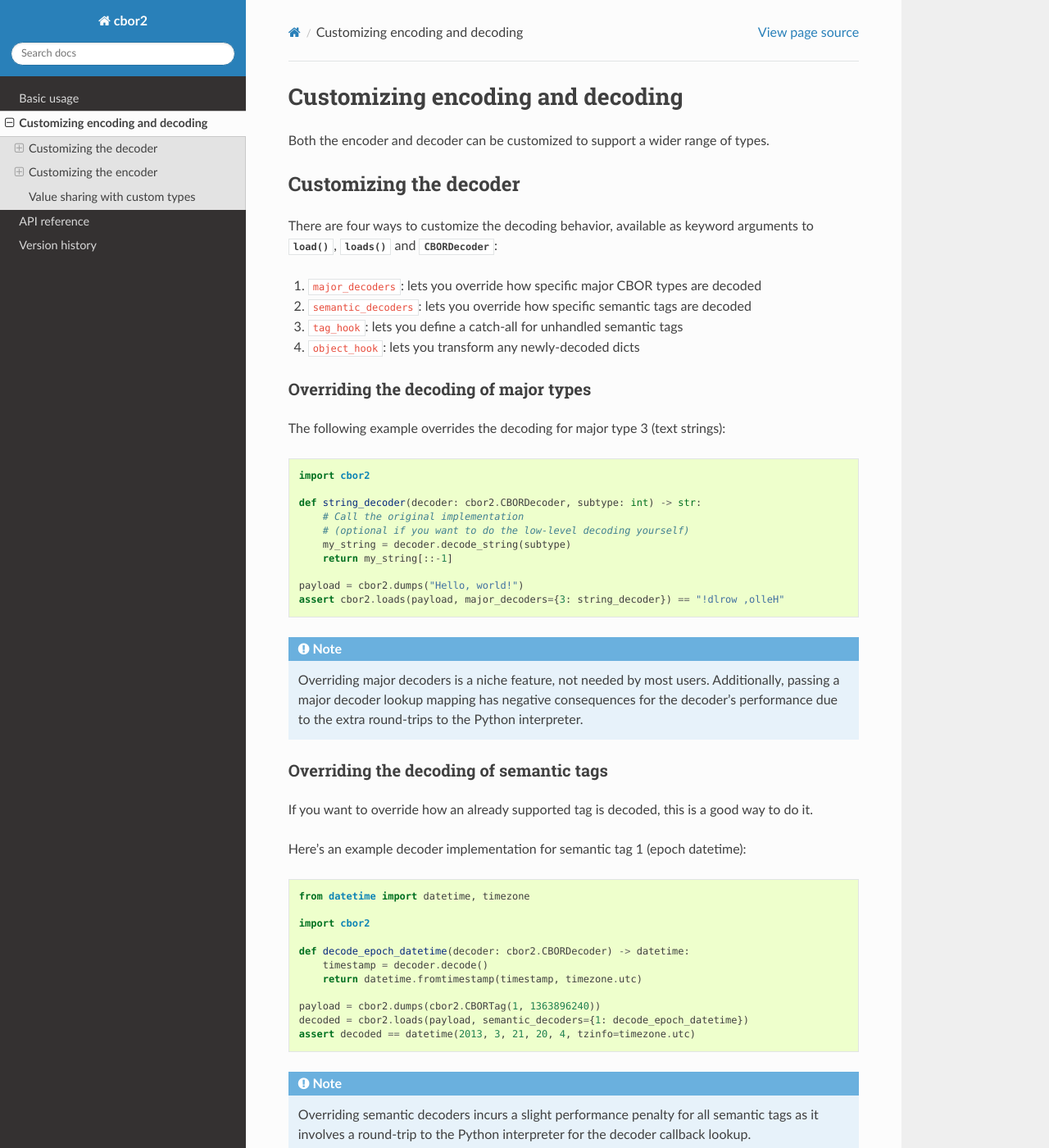
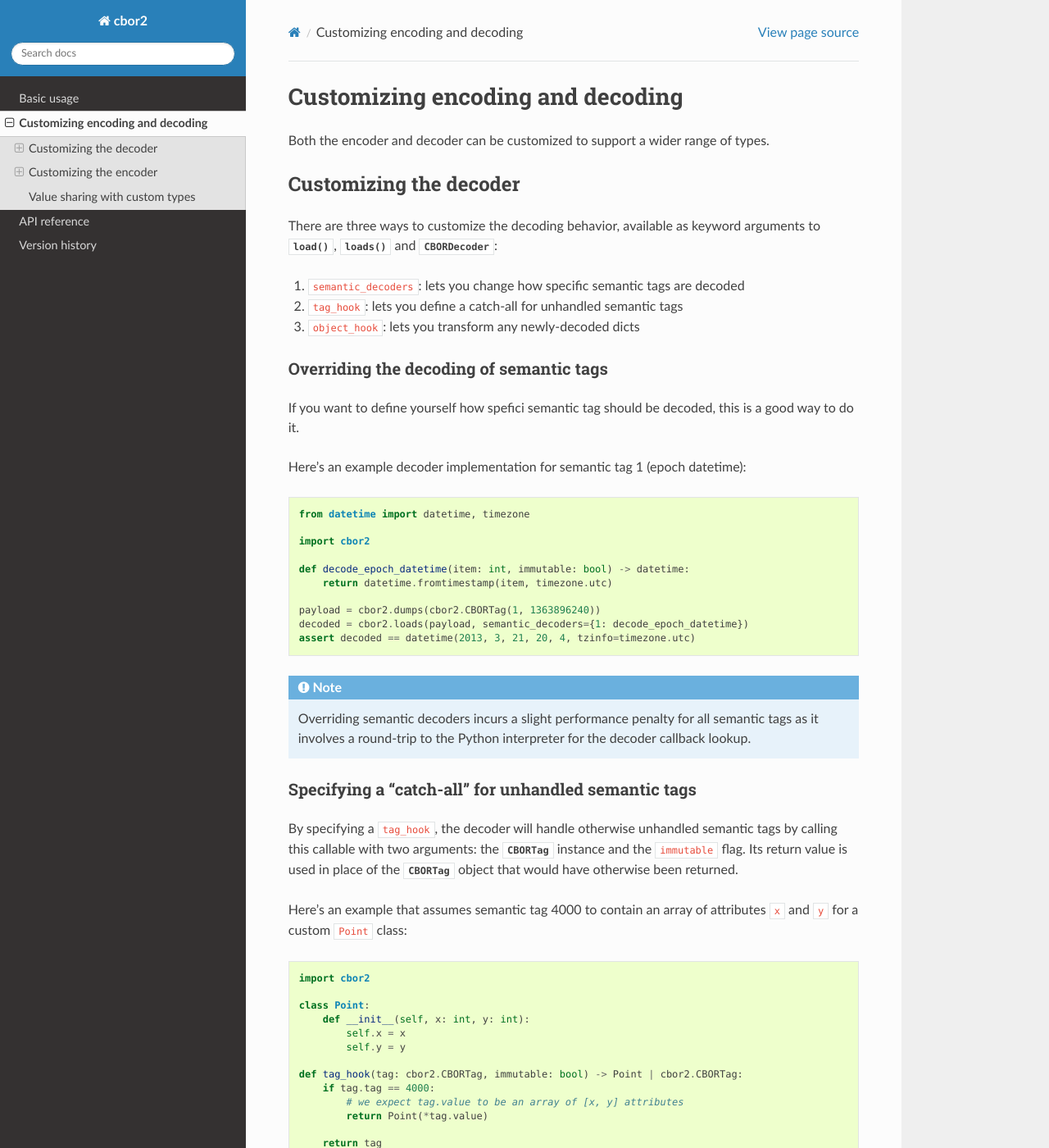
Before and after one commit to agronholm/cbor2, a Sphinx documentation site: the page built from docs/customizing.rst, in a window 1280 px wide and 1400 px high. Shown: the whole window at 82% size. Built offline with Sphinx 7.4.7 and the Read the Docs theme 3.1.0, drawn with Linux system fonts in a browser that asks for light colours; the version number could not be read and is left out; cross-references to code outside the pages are shown as plain code; some of the changed text lies outside the part shown.

Commit message:
Updated the customizing docs

```diff
--- a/docs/customizing.rst
+++ b/docs/customizing.rst
@@ -8,38 +8,18 @@
 Customizing the decoder
 -----------------------
 
-There are four ways to customize the decoding behavior, available as keyword arguments to
+There are three ways to customize the decoding behavior, available as keyword arguments to
 :func:`load`, :func:`loads` and :class:`CBORDecoder`:
 
-#. ``major_decoders``: lets you override how specific major CBOR types are decoded
-#. ``semantic_decoders``: lets you override how specific semantic tags are decoded
+#. ``semantic_decoders``: lets you change how specific semantic tags are decoded
 #. ``tag_hook``: lets you define a catch-all for unhandled semantic tags
 #. ``object_hook``: lets you transform any newly-decoded dicts
-
-Overriding the decoding of major types
-++++++++++++++++++++++++++++++++++++++
-
-The following example overrides the decoding for major type 3 (text strings)::
-
-    import cbor2
-
-    def string_decoder(decoder: cbor2.CBORDecoder, subtype: int) -> str:
-        # Call the original implementation
-        # (optional if you want to do the low-level decoding yourself)
-        my_string = decoder.decode_string(subtype)
-        return my_string[::-1]
-
-    payload = cbor2.dumps("Hello, world!")
-    assert cbor2.loads(payload, major_decoders={3: string_decoder}) == "!dlrow ,olleH"
-
-.. note:: Overriding major decoders is a niche feature, not needed by most users.
-    Additionally, passing a major decoder lookup mapping has negative consequences
-    for the decoder's performance due to the extra round-trips to the Python interpreter.
 
 Overriding the decoding of semantic tags
 ++++++++++++++++++++++++++++++++++++++++
 
-If you want to override how an already supported tag is decoded, this is a good way to do it.
+If you want to define yourself how spefici semantic tag should be decoded, this is a good way to do
+it.
 
 Here's an example decoder implementation for semantic tag 1 (epoch datetime)::
 
@@ -47,9 +27,8 @@
 
     import cbor2
 
-    def decode_epoch_datetime(decoder: cbor2.CBORDecoder) -> datetime:
-        timestamp = decoder.decode()
-        return datetime.fromtimestamp(timestamp, timezone.utc)
+    def decode_epoch_datetime(item: int, immutable: bool) -> datetime:
+        return datetime.fromtimestamp(item, timezone.utc)
 
     payload = cbor2.dumps(cbor2.CBORTag(1, 1363896240))
     decoded = cbor2.loads(payload, semantic_decoders={1: decode_epoch_datetime})
@@ -63,8 +42,9 @@
 ++++++++++++++++++++++++++++++++++++++++++++++++++++
 
 By specifying a ``tag_hook``, the decoder will handle otherwise unhandled semantic tags by calling
-this callable with two arguments: the decoder instance and the tag object. Its return value is used
-in place of the :class:`CBORTag` object that would have otherwise been returned.
+this callable with two arguments: the :class:`CBORTag` instance and the ``immutable`` flag. Its
+return value is used in place of the :class:`CBORTag` object that would have otherwise been
+returned.
 
 Here's an example that assumes semantic tag 4000 to contain an array of attributes ``x`` and ``y``
 for a custom ``Point`` class::
@@ -76,7 +56,7 @@
             self.x = x
             self.y = y
 
-    def tag_hook(decoder: cbor2.CBORDecoder, tag: cbor2.CBORTag) -> Point | cbor2.CBORTag:
+    def tag_hook(tag: cbor2.CBORTag, immutable: bool) -> Point | cbor2.CBORTag:
         if tag.tag == 4000:
             # we expect tag.value to be an array of [x, y] attributes
             return Point(*tag.value)
@@ -93,13 +73,14 @@
 ++++++++++++++++++++++++
 
 The final decoder option allows users to customize how CBOR maps are decoded, using the
-``object_hook`` option. This callback takes two arguments: the decoder instance and a
-:class:`dict`. The callback should return either the dictionary passed to it, or another object
-that should replace it.
+``object_hook`` option. This callback takes two arguments: the mapping (a :class:`dict` or a
+:class:`frozendict`) and the ``immutable`` flag. The callback should return either the mapping
+passed to it, or another object that should replace it.
 
 Here's an example that decode any dict with the key ``typename`` set to ``Point`` as a ``Point``
 instance::
 
+    from collections.abc import Mapping
     from typing import Any
 
     import cbor2
@@ -109,7 +90,7 @@
             self.x = x
             self.y = y
 
-    def object_hook(decoder: cbor2.CBORDecoder, value: dict[Any, Any]) -> dict[Any, Any] | Point:
+    def object_hook(value: Mapping[Any, Any], immutable: bool) -> Mapping[Any, Any] | Point:
         if value.get("typename") == "Point":
             return Point(value["x"], value["y"])
 
@@ -131,7 +112,7 @@
 In practice, this means:
 
 * Arrays are decoded as :class:`tuple` instead of :class:`list`
-* Maps are decoded as :class:`frozendict` (or :class:`~cbor2.frozendict`) instead of :class:`dict`
+* Maps are decoded as :class:`frozendict` instead of :class:`dict`
 * Sets are decoded as :class:`set` instead of :class:`frozenset`
 
 There are two ways your custom decoder callbacks may want to interact with the decoder's
```
